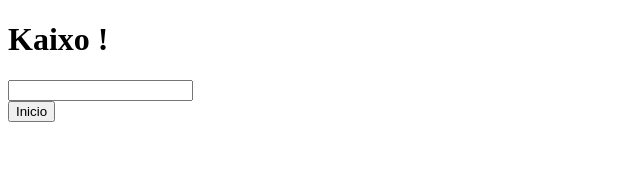
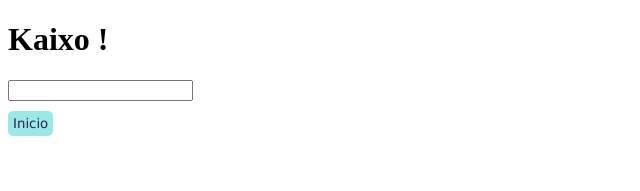
Before and after one commit to Masters-UNIR/Design-System-Project, a React (Vite) app: page / in a window 1280 px wide. Shown: the top 191 px of the page, without its empty margins (0-640 px from the left). Built offline with nearby package versions, Linux system fonts and the light colour scheme.

Commit message:
correccion estilos boton link a jsx

```diff
--- a/src/componentes/Atomos/Button.css
+++ b/src/componentes/Atomos/Button.css
@@ -1,19 +1,19 @@
 /*src/componentes/atomos/button ----- estilos */
 
 .custom-button {
-  background-color: rgb(5, 131, 131);
+  background-color: rgb(158, 231, 231);
   color: rgb(36, 36, 82);
   border: none;
   border-radius: 5px;
-  padding: auto;
-  font-size: 16px;
+  padding: 5px;
+  margin-top: 10px;
+  font-size: auto;
   font-family: Verdana, Geneva, Tahoma, sans-serif;
-  transition: background-color 0.3s ease;
+  transition: background-color 0.1s ease;
 
 }
 
 .custom-button:hover {
   background-color: rgb(36, 36, 82);
-  ;
-  color: rgb(5, 131, 131);
+  color: rgb(158, 231, 231);
 }
--- a/src/componentes/Atomos/Button.jsx
+++ b/src/componentes/Atomos/Button.jsx
@@ -1,11 +1,12 @@
 
+//Componente botón standard.
 import './Button.css';
 
 
 const Button = () => {
   return (
     <div>
-      <button>Inicio</button>
+      <button className='custom-button'>Inicio</button>
     </div>
   );
 };
```
